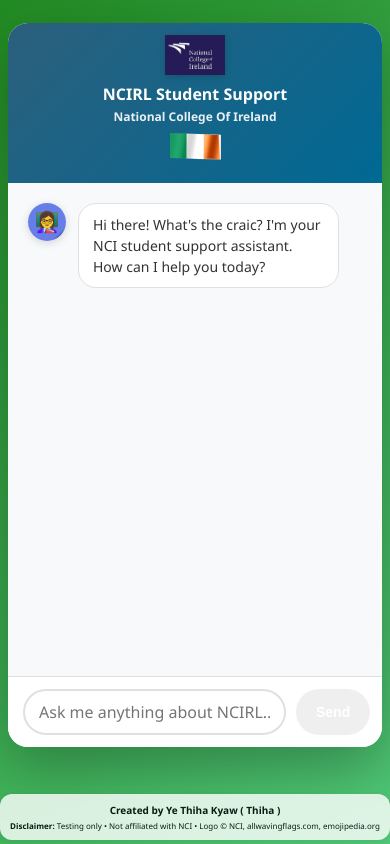
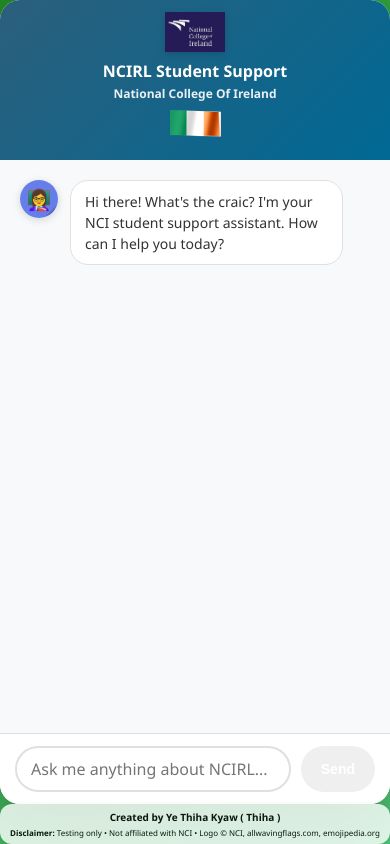
Before and after one commit to Ye-Thiha-Kyaw/ncirl-chatbot, a Flask app: page / in a window 390 px wide. Run offline with Flask 3, Linux system fonts and the light colour scheme; parts of the project's set-up code (start-up, migrations or seed data) failed here and were passed over; some libraries are stand-ins or nearby versions.

Commit message:
adjust chat container size

```diff
--- a/static/css/style.css
+++ b/static/css/style.css
@@ -14,9 +14,9 @@ body {
     flex-direction: column;
     justify-content:space-between;
     align-items: center;
-    padding: 5px;
+    padding: 0;
     overflow: hidden;
-
+    margin-top: 0;
 }
 
 .chat-container {
@@ -28,15 +28,16 @@ body {
     overflow: hidden;
     display: flex;
     flex-direction: column;
-    height: calc(100vh - 90px);
-    max-height: 900px;
-    margin-top: 4%;
+    flex: 1;
+
+    margin: 0;
+    min-height: 0;
 }
 
 .chat-header {
     background: linear-gradient(135deg, #2C5F7C 0%, #006994 100%);
     color: white;
-    padding: 20px;
+    padding: 5px;
     text-align: center;
     flex-shrink: 0;
 }
@@ -323,11 +324,10 @@ footer {
     background: rgba(255, 255, 255, 0.95);
     border-radius: 12px;
     box-shadow: 0 2px 8px rgba(0, 0, 0, 0.1);
-    margin-top: 12px;
+    margin: 0;  /* No margins */
     flex-shrink: 0;
+    position: relative;
     bottom: 0;
-    margin-bottom: 1%;
-    position: fixed;
 }
 
 footer p {
@@ -343,12 +343,14 @@ footer .author {
 /* Mobile devices */
 @media (max-width: 768px) {
     body {
-        padding: 10px;
+        padding: 0;
+        justify-content: space-between;
     }
 
     .chat-container {
-        height: calc(100vh - 140px);
-        max-height: none;
+        flex: 1;
+        margin: 0;
+        min-height: 0;
     }
 
     .chat-header {
@@ -414,9 +416,8 @@ footer .author {
     }
 
     footer {
-        font-size: 9px;
-        padding: 6px 10px;
-        margin-top: 8px;
+        margin: 0;
+        position: relative;
     }
 
     footer .author {
@@ -427,11 +428,12 @@ footer .author {
 /* Small phones */
 @media (max-width: 480px) {
     body {
-        padding: 8px;
+        padding: 0;
     }
 
     .chat-container {
-        height: calc(100vh - 120px);
+        flex: 1;
+        margin: 0;
     }
 
     .chat-header {
@@ -457,6 +459,8 @@ footer .author {
 
     footer {
         font-size: 8px;
+        margin: 0;
+        position: relative;
     }
 
     footer .author {
```
